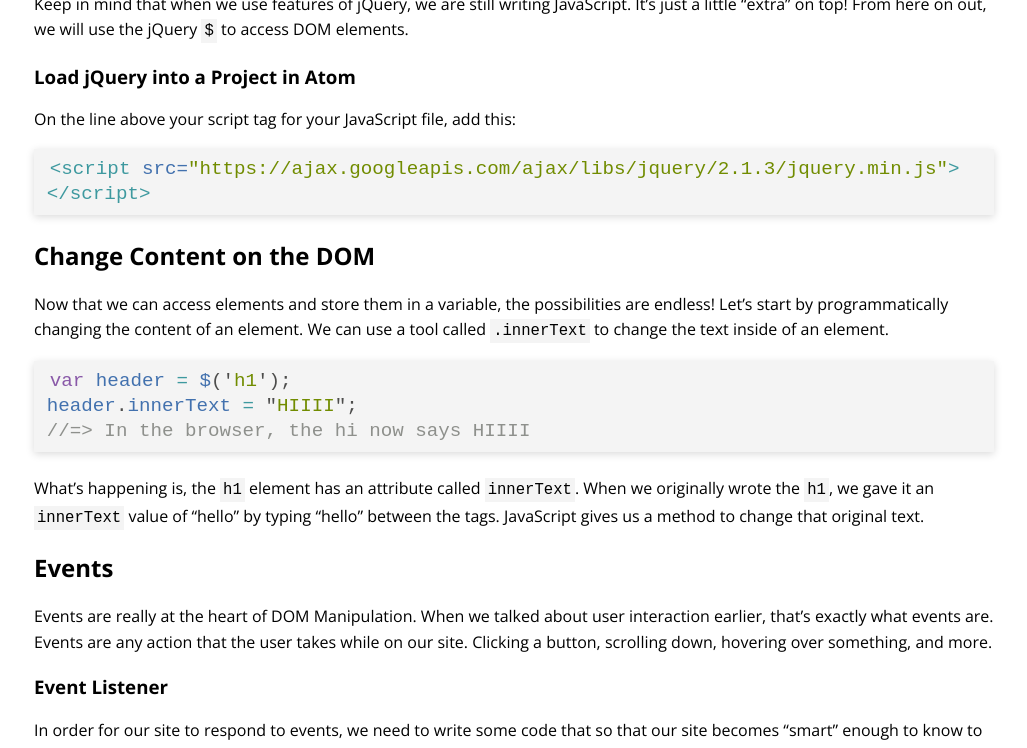
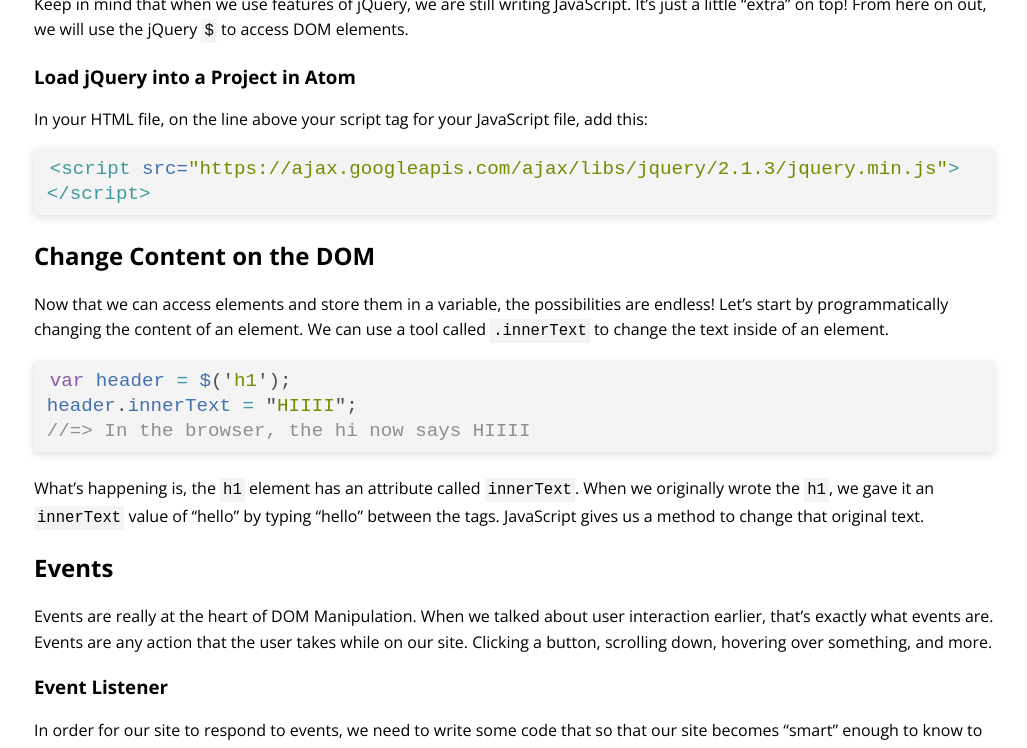
Before and after one commit to ameseee/kwk-curriculum-site, a Jekyll site: the page built from web-app/lessons/dom-manipulation/index.md, in a window 1280 px wide and 900 px high, scrolled down 2589 px, cut to the strip 152-900 px from the top of the window. Shown: the whole strip, without its empty margins (126-1153 px from the left). Built offline with Jekyll 4.4.1, drawn with Linux system fonts in a browser that asks for light colours; nearby versions of some CDN libraries.

````diff
--- a/web-app/lessons/dom-manipulation/index.md
+++ b/web-app/lessons/dom-manipulation/index.md
@@ -75,7 +75,7 @@ Keep in mind that when we use features of jQuery, we are still writing JavaScrip
 
 ### Load jQuery into a Project in Atom
 
-On the line above your script tag for your JavaScript file, add this:
+In your HTML file, on the line above your script tag for your JavaScript file, add this:
 
 ```html
 <script src="https://ajax.googleapis.com/ajax/libs/jquery/2.1.3/jquery.min.js"></script>
````
Also changed, not shown: web-app/lessons/setup-project-atom/index.md (+8 -0 lines).
